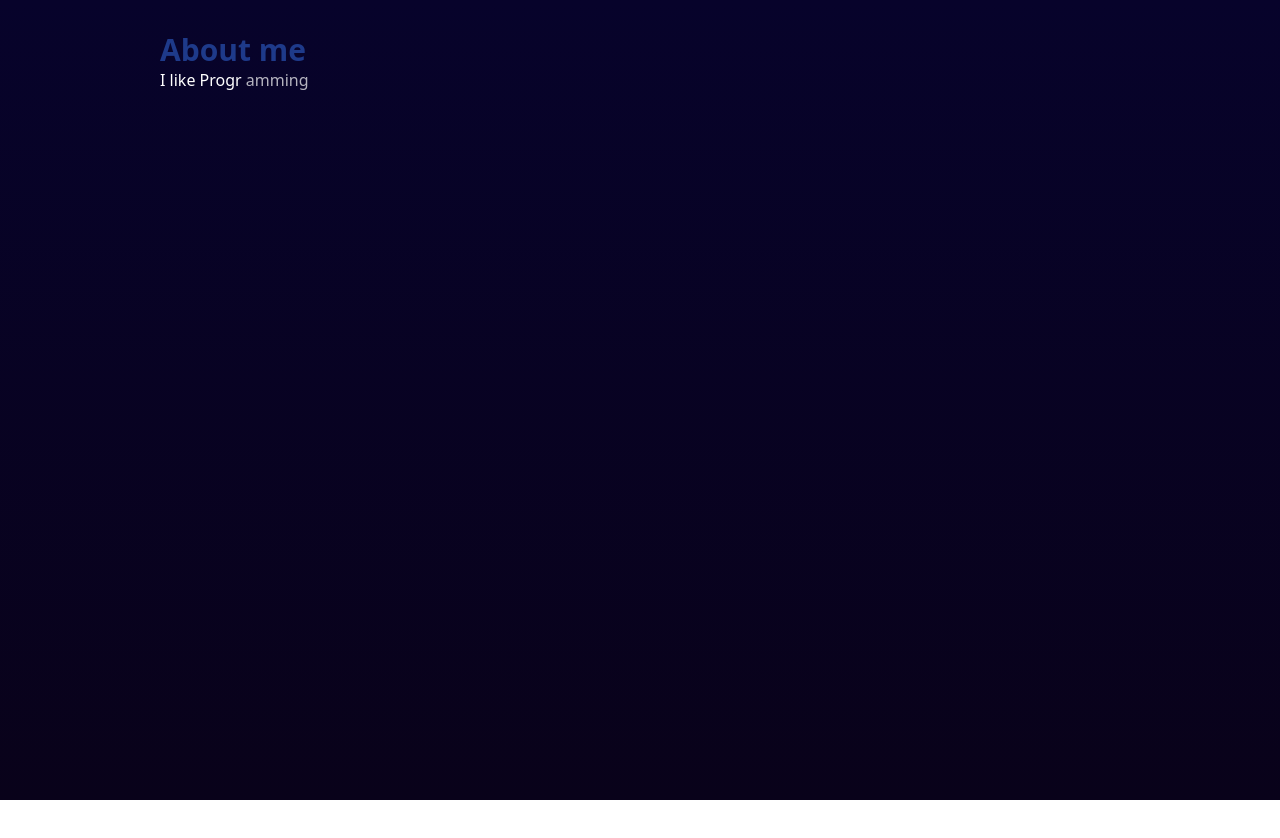
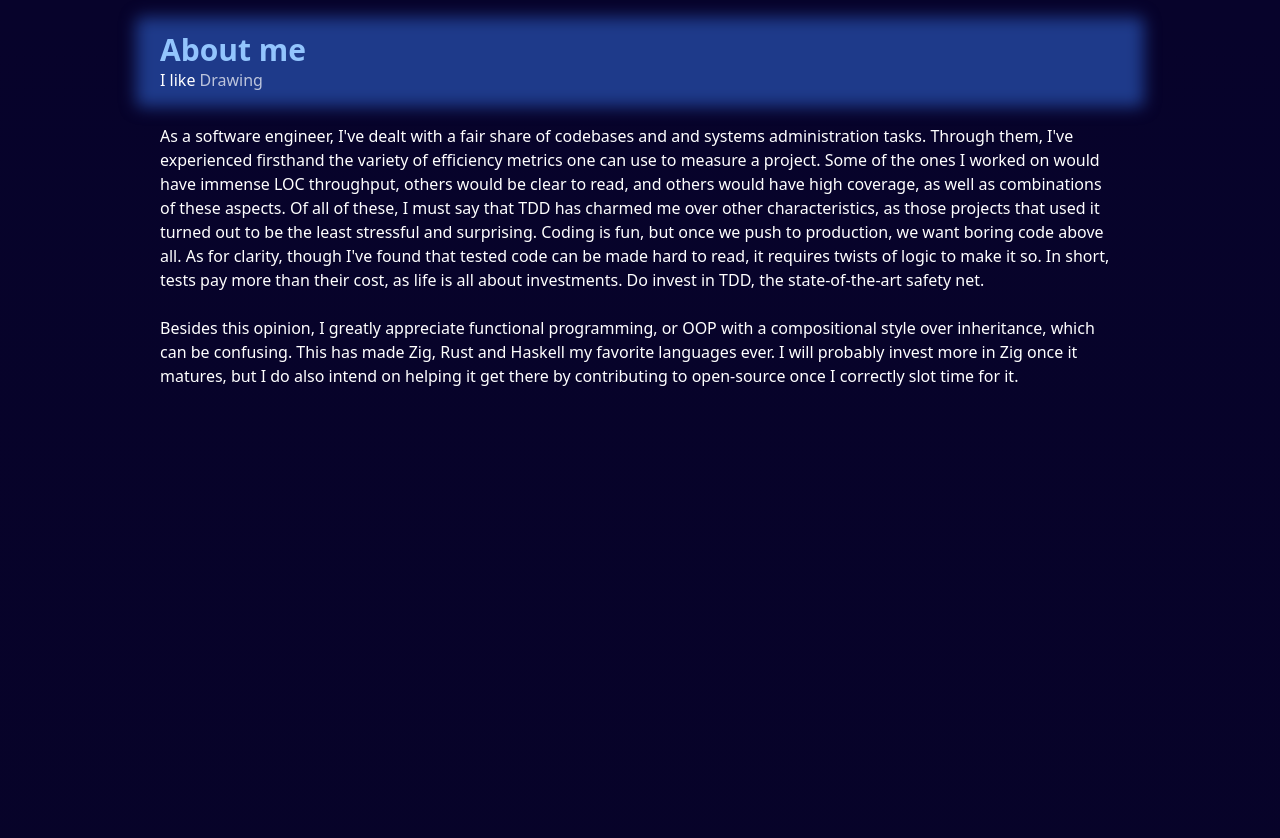
Before and after one commit to GabrielBarbosaGV/GabrielBarbosaGV.github.io, a SvelteKit app: page / in a window 1280 px wide. Shown: the top 838 px of the page. Before the commit the page ends 800 px from the top, so only its background shows below. Built offline with nearby package versions, Linux system fonts and the light colour scheme.

Commit message:
Styling top of page

```diff
--- a/src/routes/+layout.svelte
+++ b/src/routes/+layout.svelte
@@ -21,6 +21,6 @@
   }
 
   :global(html) {
-    height: 100%;
+    height: 900%;
   }
 </style>
--- a/src/routes/+page.svelte
+++ b/src/routes/+page.svelte
@@ -1,6 +1,4 @@
 <script lang="ts">
-  import { run } from 'svelte/legacy';
-
   import { StringPair } from '$lib/typing-effect/string-pair';
   import { cycleFor } from '$lib/cycle/cycle';
   import { IntervalsBetween } from '$lib/sleep/intervals';
@@ -70,12 +68,21 @@
     setTimeout(typeThenWaitThenNext, inbetweenWordIntervals.next().value!);
   }
 
+  typeThenWaitThenNext();
 
-  typeThenWaitThenNext();
+  let scrollY: number = $state(0);
 </script>
 
+<svelte:window bind:scrollY={scrollY} />
+
 <div class="mx-40 mt-8 text-white">
-  <h1 class="text-blue-900 font-bold text-3xl">
+  <div class="sticky top-4">
+    <div class:opacity-0={scrollY > 100} class="flex justify-center items-center transition-all duration-500">
+      <div class="h-[150%] w-[105%] bg-blue-900 absolute z-[-1] blur rounded-md">
+      </div>
+
+      <div class="w-[100%]">
+        <h1 class="text-blue-300 font-bold text-3xl">
           About me
         </h1>
 
@@ -91,3 +98,27 @@
           </h2>
         </div>
       </div>
+    </div>
+  </div>
+
+  <div class="my-8">
+    <p>
+      As a software engineer, I've dealt with a fair share of codebases and and systems administration tasks. Through them,
+      I've experienced firsthand the variety of efficiency metrics one can use to measure a project. Some of the ones I
+      worked on would have immense LOC throughput, others would be clear to read, and others would have high coverage,
+      as well as combinations of these aspects. Of all of these, I must say that TDD has charmed me over other
+      characteristics, as those projects that used it turned out to be the least stressful and surprising. Coding is fun,
+      but once we push to production, we want boring code above all. As for clarity, though I've found that tested code
+      can be made hard to read, it requires twists of logic to make it so. In short, tests pay more than their cost, as
+      life is all about investments. Do invest in TDD, the state-of-the-art safety net.
+
+      <br>
+      <br>
+
+      Besides this opinion, I greatly appreciate functional programming, or OOP with a compositional style over
+      inheritance, which can be confusing. This has made Zig, Rust and Haskell my favorite languages ever. I
+      will probably invest more in Zig once it matures, but I do also intend on helping it get there by contributing
+      to open-source once I correctly slot time for it.
+    </p>
+  </div>
+</div>
```
Lines whose indentation alone changed are shown as unchanged.
